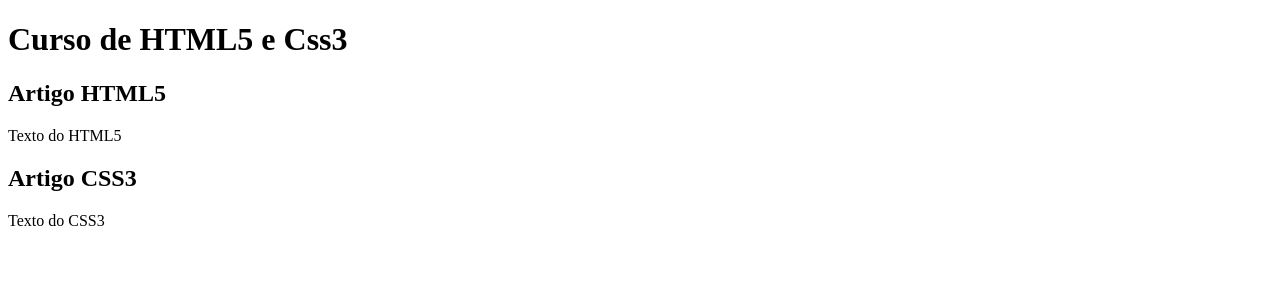
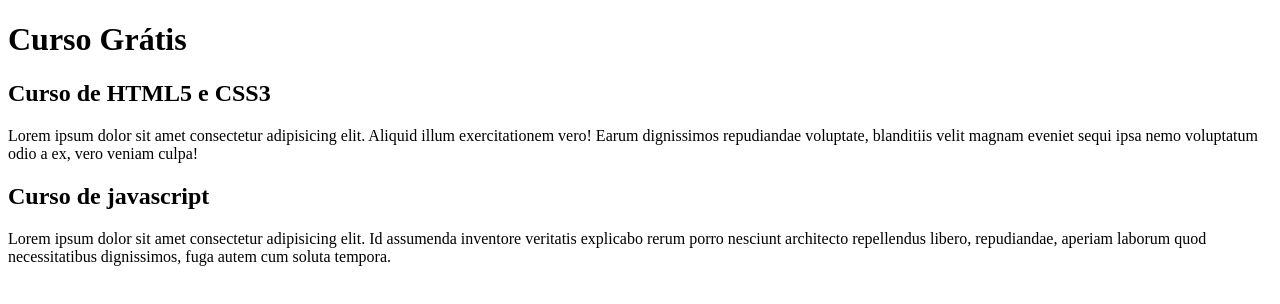
Before and after one commit to LucasGoes-123/Projeto-Site, a plain HTML site: page index.html in a window 1280 px wide. Drawn offline with Linux system fonts and the light colour scheme.

Commit message:
Update index.html

```diff
--- a/index.html
+++ b/index.html
@@ -3,20 +3,20 @@
 <head>
     <meta charset="UTF-8">
     <meta name="viewport" content="width=device-width, initial-scale=1.0">
-    <title>Document</title>
+    <title>Curso em <video src=""></video></title>
 </head>
 <body>
     <main>
         <header>
-            <h1>Curso de HTML5 e Css3</h1>
+            <h1>Curso Grátis</h1>
         </header>
         <article>
-            <h2>Artigo HTML5</h2>
-            <p>Texto do HTML5 </p>
+            <h2>Curso de HTML5 e CSS3</h2>
+            <p>Lorem ipsum dolor sit amet consectetur adipisicing elit. Aliquid illum exercitationem vero! Earum dignissimos repudiandae voluptate, blanditiis velit magnam eveniet sequi ipsa nemo voluptatum odio a ex, vero veniam culpa!</p>
         </article>
         <article>
-            <h2>Artigo CSS3</h2>
-            <p>Texto do CSS3</p>
+            <h2>Curso de javascript</h2>
+            <p>Lorem ipsum dolor sit amet consectetur adipisicing elit. Id assumenda inventore veritatis explicabo rerum porro nesciunt architecto repellendus libero, repudiandae, aperiam laborum quod necessitatibus dignissimos, fuga autem cum soluta tempora.</p>
         </article>
     </main>
 </body>
```
